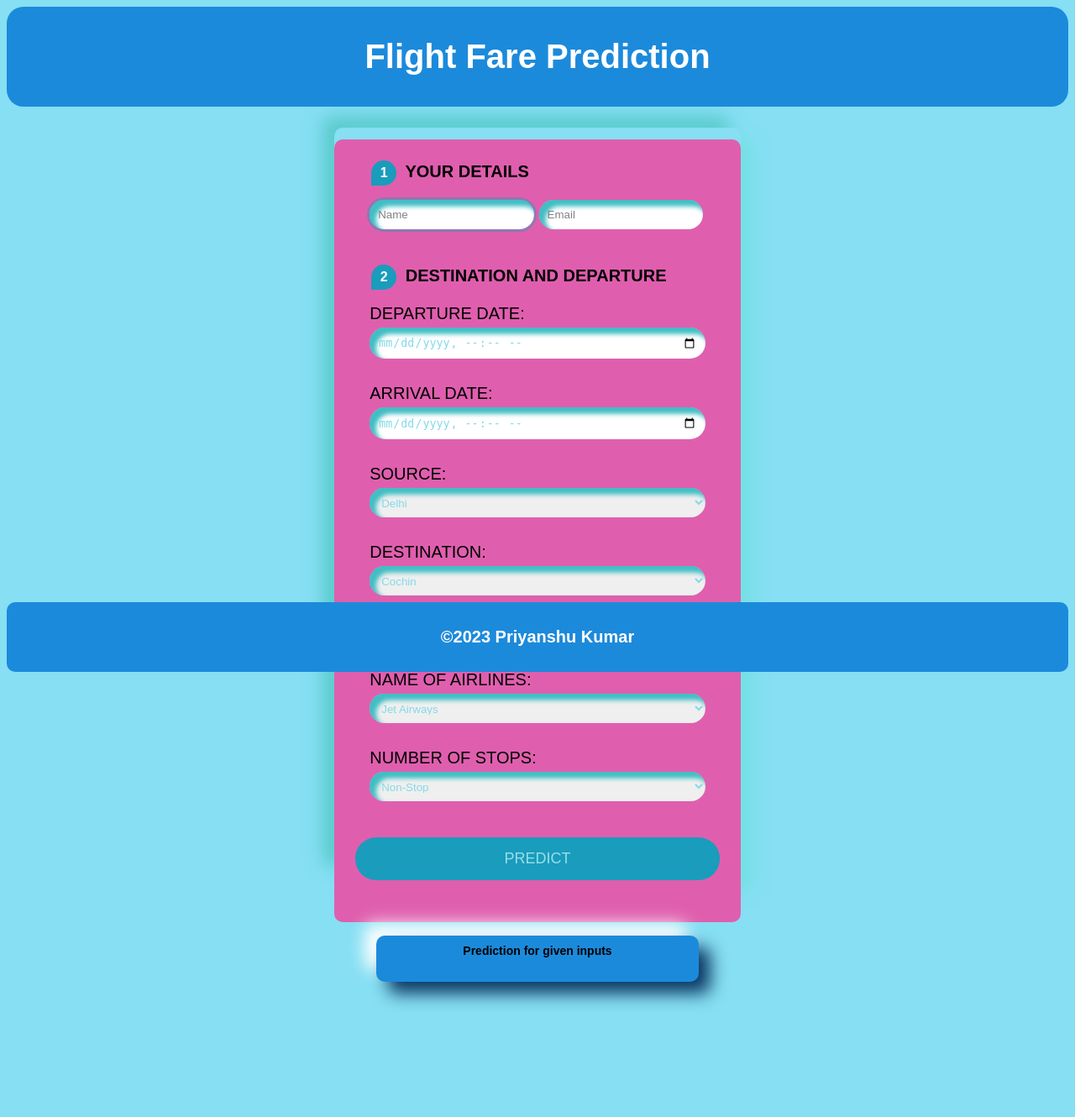
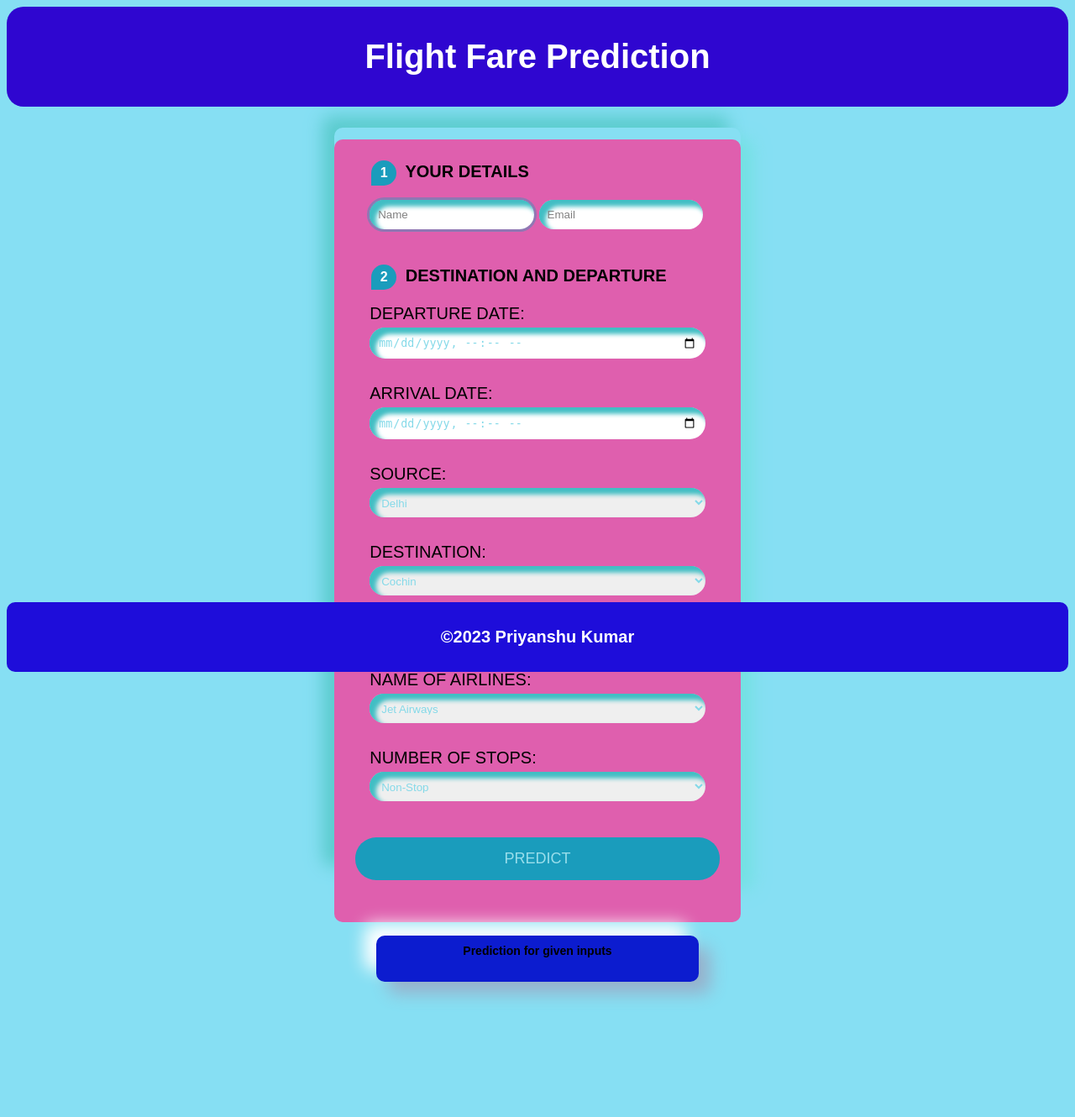
Before and after one commit to arpeggi-15/Flight-Fare-Prediction, a Flask app: page / in a window 1280 px wide. Shown: the whole page at 84% size. Run offline with Flask 2, Linux system fonts and the light colour scheme; parts of the project's set-up code (start-up, migrations or seed data) failed here and were passed over; some web fonts are replaced.

Commit message:
Update style.css

```diff
--- a/static/style.css
+++ b/static/style.css
@@ -161,13 +161,13 @@ body{
 
 .predict-button:hover {
 	transform: scale(1.05);
-	background-color: #1c8adb;
+	background-color: #2511e0;
 	color: #fff;
-	box-shadow: 0px 0px 10px #1c8adb;
+	box-shadow: 0px 0px 10px #4804db;
 }
 
 .footer {
-	background-color: #1c8adb;
+	background-color: #1e0dda;
 	color: white;
 	text-align: center;
 	padding: 10px 0;
@@ -177,7 +177,7 @@ body{
 	position: sticky;
 }
 .header {
-	background-color: #1c8adb;
+	background-color: #2f06d0;
 	color: white;
 	text-align: center;
 	padding: 10px 0;
@@ -188,11 +188,11 @@ body{
 }
 
 .prediction_text{
-	background-color: #1c8adb;
+	background-color: #0c1ccf;
 	padding: 15px;
 	width: 28%;
 	border-radius: 10px;
-	box-shadow: 14px 14px 20px #0c3864, -14px -14px 20px white;
+	box-shadow: 14px 14px 20px #97b1cb, -14px -14px 20px white;
 
 }
 .prediction_text p{
```
